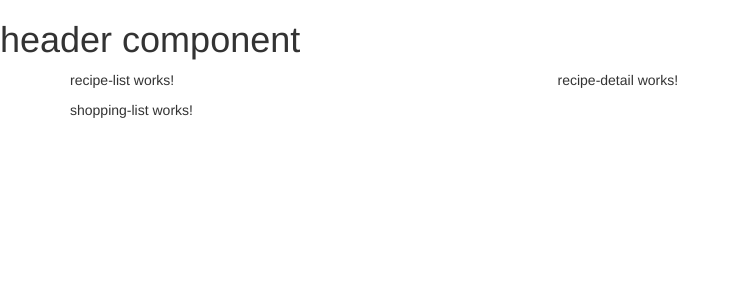
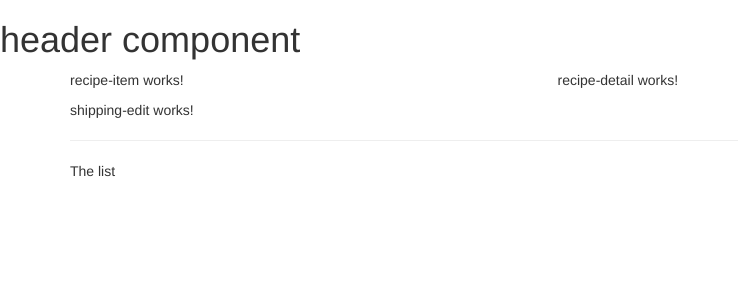
Before and after one commit to JuliaChenJing/Angular_Demos, an Angular app in the folder Angular5/shopping-app/: page / in a window 1280 px wide. Shown: the top 300 px of the page, without its empty margins (0-738 px from the left). Built offline with nearby package versions, Linux system fonts and the light colour scheme.

Commit message:
43 using the components

```diff
--- a/Angular5/shopping-app/src/app/recipes/recipe-list/recipe-list.component.html
+++ b/Angular5/shopping-app/src/app/recipes/recipe-list/recipe-list.component.html
@@ -1,3 +1 @@
-<p>
-  recipe-list works!
-</p>
+<app-recipe-item></app-recipe-item>
--- a/Angular5/shopping-app/src/app/shopping-list/shopping-list.component.html
+++ b/Angular5/shopping-app/src/app/shopping-list/shopping-list.component.html
@@ -1,3 +1,7 @@
-<p>
-  shopping-list works!
-</p>
+<div class="row">
+  <div class="col-xs-10">
+    <app-shipping-edit></app-shipping-edit>
+    <hr>
+    <p> The list</p>
+  </div>
+</div>
```
